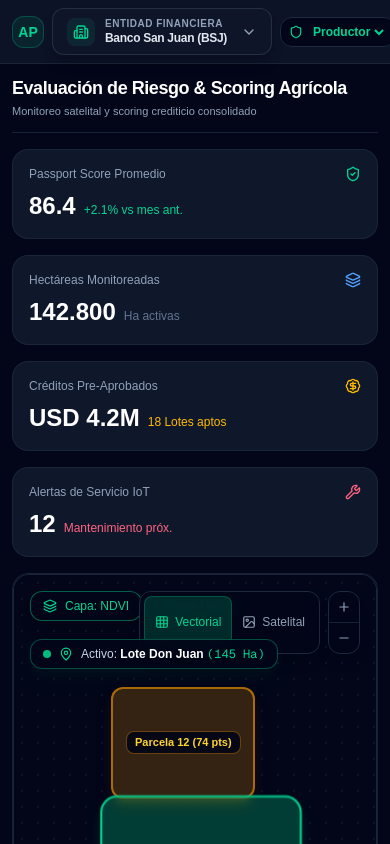
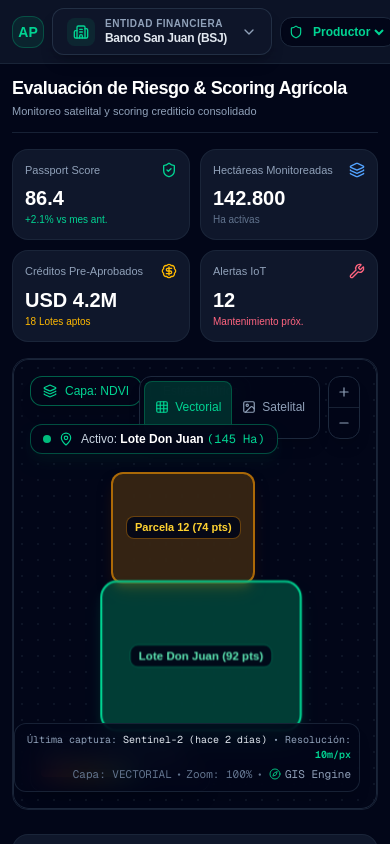
Before and after one commit to JuanGui-Flores/AgroPassport-AI, a Next.js app: page / in a window 390 px wide. Shown: the top 844 px of the page. Built offline with nearby package versions, Linux system fonts and the light colour scheme.

Commit message:
refactor(passport): fix sonarqube nested ternary issue in PassportCard

```diff
--- a/src/components/dashboard/KpiHeader.tsx
+++ b/src/components/dashboard/KpiHeader.tsx
@@ -1,54 +1,55 @@
+// src/components/dashboard/KpiHeader.tsx
 import React from 'react';
 import { ShieldCheck, Layers, BadgeDollarSign, Wrench } from 'lucide-react';
 
 export const KpiHeader: React.FC = () => {
   return (
-    <div className="grid grid-cols-1 sm:grid-cols-2 lg:grid-cols-4 gap-4">
+    <div className="grid grid-cols-2 lg:grid-cols-4 gap-2.5 sm:gap-4">
       {/* KPI 1: Passport Score */}
-      <div className="bg-slate-900 border border-slate-800/80 rounded-2xl p-4 flex flex-col justify-between">
-        <div className="flex justify-between items-start text-slate-400 mb-2">
-          <span className="text-xs font-medium">Passport Score Promedio</span>
-          <ShieldCheck className="w-4 h-4 text-emerald-400" />
+      <div className="bg-slate-900 border border-slate-800/80 rounded-2xl p-3 sm:p-4 flex flex-col justify-between">
+        <div className="flex justify-between items-start text-slate-400 mb-1.5 sm:mb-2">
+          <span className="text-[11px] sm:text-xs font-medium line-clamp-1">Passport Score</span>
+          <ShieldCheck className="w-4 h-4 text-emerald-400 shrink-0 ml-1" />
         </div>
-        <div className="flex items-baseline gap-2">
-          <span className="text-2xl font-bold text-white">86.4</span>
-          <span className="text-xs font-medium text-emerald-400">+2.1% vs mes ant.</span>
+        <div className="flex flex-col sm:flex-row sm:items-baseline sm:gap-2">
+          <span className="text-xl sm:text-2xl font-bold text-white">86.4</span>
+          <span className="text-[10px] sm:text-xs font-medium text-emerald-400">+2.1% vs mes ant.</span>
         </div>
       </div>
 
       {/* KPI 2: Hectáreas */}
-      <div className="bg-slate-900 border border-slate-800/80 rounded-2xl p-4 flex flex-col justify-between">
-        <div className="flex justify-between items-start text-slate-400 mb-2">
-          <span className="text-xs font-medium">Hectáreas Monitoreadas</span>
-          <Layers className="w-4 h-4 text-blue-400" />
+      <div className="bg-slate-900 border border-slate-800/80 rounded-2xl p-3 sm:p-4 flex flex-col justify-between">
+        <div className="flex justify-between items-start text-slate-400 mb-1.5 sm:mb-2">
+          <span className="text-[11px] sm:text-xs font-medium line-clamp-1">Hectáreas Monitoreadas</span>
+          <Layers className="w-4 h-4 text-blue-400 shrink-0 ml-1" />
         </div>
-        <div className="flex items-baseline gap-2">
-          <span className="text-2xl font-bold text-white">142.800</span>
-          <span className="text-xs font-medium text-slate-500">Ha activas</span>
+        <div className="flex flex-col sm:flex-row sm:items-baseline sm:gap-2">
+          <span className="text-xl sm:text-2xl font-bold text-white">142.800</span>
+          <span className="text-[10px] sm:text-xs font-medium text-slate-500">Ha activas</span>
         </div>
       </div>
 
       {/* KPI 3: Créditos */}
-      <div className="bg-slate-900 border border-slate-800/80 rounded-2xl p-4 flex flex-col justify-between">
-        <div className="flex justify-between items-start text-slate-400 mb-2">
-          <span className="text-xs font-medium">Créditos Pre-Aprobados</span>
-          <BadgeDollarSign className="w-4 h-4 text-amber-400" />
+      <div className="bg-slate-900 border border-slate-800/80 rounded-2xl p-3 sm:p-4 flex flex-col justify-between">
+        <div className="flex justify-between items-start text-slate-400 mb-1.5 sm:mb-2">
+          <span className="text-[11px] sm:text-xs font-medium line-clamp-1">Créditos Pre-Aprobados</span>
+          <BadgeDollarSign className="w-4 h-4 text-amber-400 shrink-0 ml-1" />
         </div>
-        <div className="flex items-baseline gap-2">
-          <span className="text-2xl font-bold text-white">USD 4.2M</span>
-          <span className="text-xs font-medium text-amber-400">18 Lotes aptos</span>
+        <div className="flex flex-col sm:flex-row sm:items-baseline sm:gap-2">
+          <span className="text-xl sm:text-2xl font-bold text-white">USD 4.2M</span>
+          <span className="text-[10px] sm:text-xs font-medium text-amber-400">18 Lotes aptos</span>
         </div>
       </div>
 
       {/* KPI 4: Telemetría / Mantenimiento */}
-      <div className="bg-slate-900 border border-slate-800/80 rounded-2xl p-4 flex flex-col justify-between">
-        <div className="flex justify-between items-start text-slate-400 mb-2">
-          <span className="text-xs font-medium">Alertas de Servicio IoT</span>
-          <Wrench className="w-4 h-4 text-rose-400" />
+      <div className="bg-slate-900 border border-slate-800/80 rounded-2xl p-3 sm:p-4 flex flex-col justify-between">
+        <div className="flex justify-between items-start text-slate-400 mb-1.5 sm:mb-2">
+          <span className="text-[11px] sm:text-xs font-medium line-clamp-1">Alertas IoT</span>
+          <Wrench className="w-4 h-4 text-rose-400 shrink-0 ml-1" />
         </div>
-        <div className="flex items-baseline gap-2">
-          <span className="text-2xl font-bold text-white">12</span>
-          <span className="text-xs font-medium text-rose-400">Mantenimiento próx.</span>
+        <div className="flex flex-col sm:flex-row sm:items-baseline sm:gap-2">
+          <span className="text-xl sm:text-2xl font-bold text-white">12</span>
+          <span className="text-[10px] sm:text-xs font-medium text-rose-400">Mantenimiento próx.</span>
         </div>
       </div>
     </div>
```
